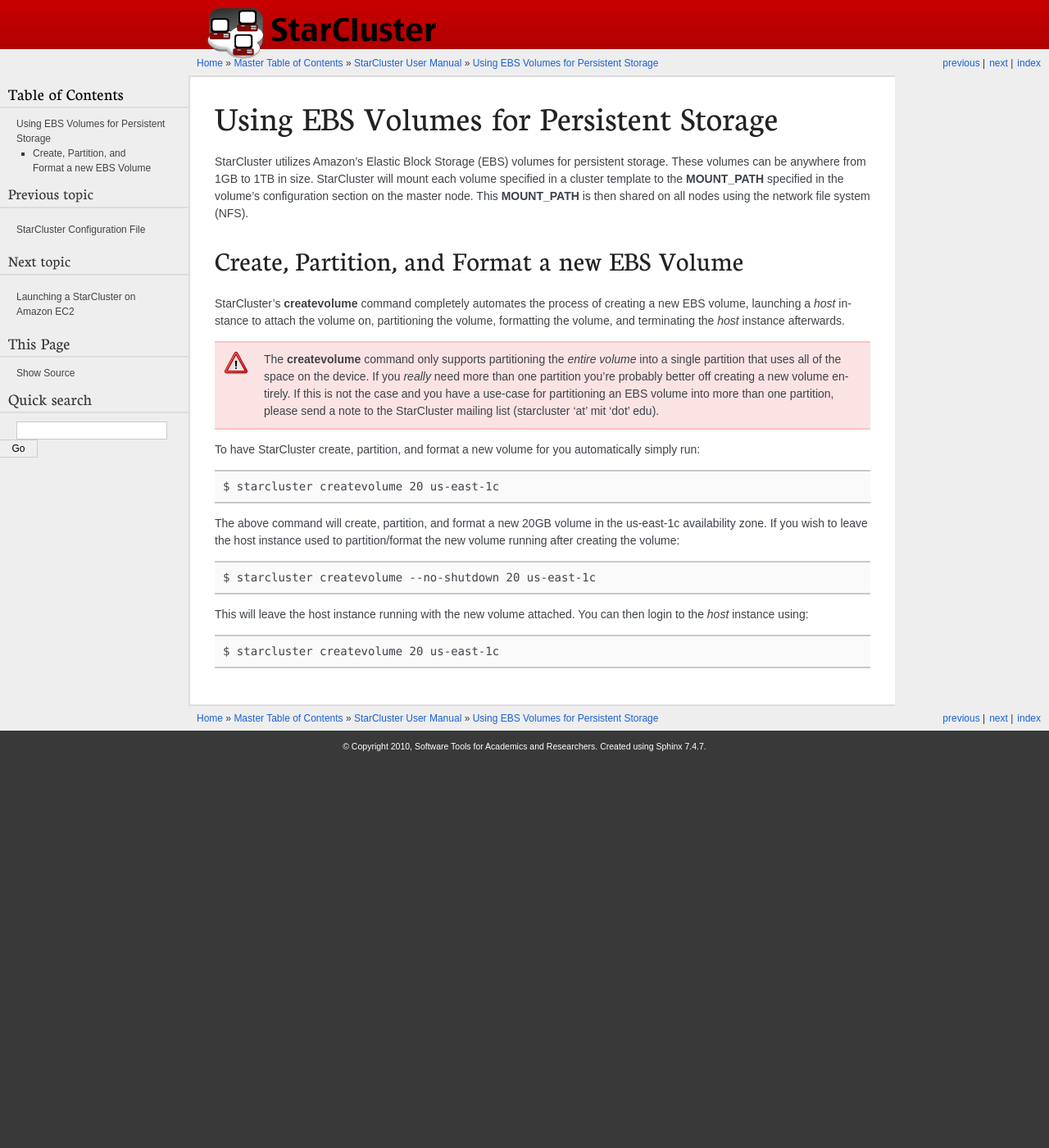
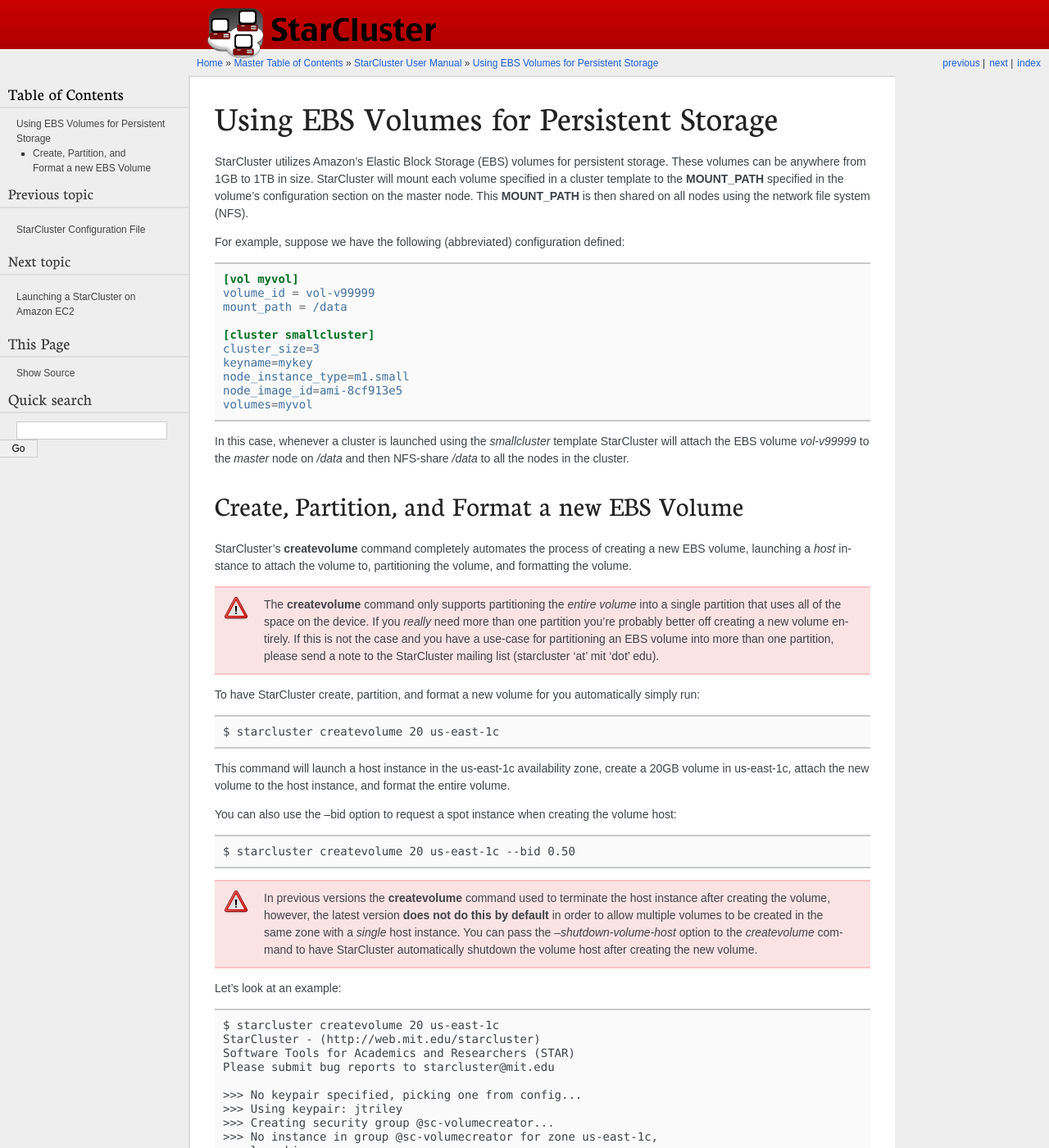
Before and after one commit to jtriley/StarCluster, a Sphinx documentation site: the page built from docs/sphinx/manual/volumes.rst, in a window 1280 px wide and 1400 px high. Shown: the whole window at 82% size. Built offline with Sphinx 7.4.7, drawn with Linux system fonts in a browser that asks for light colours; formulas are drawn with MathJax 3; some of the changed text lies outside the part shown.

Commit message:
docs: update ebs guide with examples and new options

```diff
--- a/docs/sphinx/manual/volumes.rst
+++ b/docs/sphinx/manual/volumes.rst
@@ -7,12 +7,30 @@
 node. This **MOUNT_PATH** is then shared on all nodes using the network file
 system (NFS).
 
+For example, suppose we have the following (abbreviated) configuration defined:
+
+.. code-block:: ini
+
+        [vol myvol]
+        volume_id = vol-v99999
+        mount_path = /data
+
+        [cluster smallcluster]
+        cluster_size=3
+        keyname=mykey
+        node_instance_type=m1.small
+        node_image_id=ami-8cf913e5
+        volumes=myvol
+
+In this case, whenever a cluster is launched using the *smallcluster* template
+StarCluster will attach the EBS volume *vol-v99999* to the *master* node on
+*/data* and then NFS-share */data* to all the nodes in the cluster.
+
 Create, Partition, and Format a new EBS Volume
 ----------------------------------------------
 StarCluster's **createvolume** command completely automates the process of
-creating a new EBS volume, launching a *host* instance to attach the volume on,
-partitioning the volume, formatting the volume, and terminating the *host*
-instance afterwards.
+creating a new EBS volume, launching a *host* instance to attach the volume to,
+partitioning the volume, and formatting the volume.
 
 .. warning::
 
@@ -25,23 +43,127 @@
         (starcluster 'at' mit 'dot' edu).
 
 To have StarCluster create, partition, and format a new volume for you
-automatically simply run:
-
-.. code-block:: none
+automatically simply run: ::
 
         $ starcluster createvolume 20 us-east-1c
 
-The above command will create, partition, and format a new 20GB volume in the
-us-east-1c availability zone.  If you wish to leave the host instance used to
-partition/format the new volume running after creating the volume:
+This command will launch a host instance in the us-east-1c availability zone,
+create a 20GB volume in us-east-1c, attach the new volume to the host instance,
+and format the entire volume.
 
-.. code-block:: none
+You can also use the --bid option to request a spot instance when creating the
+volume host: ::
 
-        $ starcluster createvolume --no-shutdown 20 us-east-1c
+        $ starcluster createvolume 20 us-east-1c --bid 0.50
 
-This will leave the host instance running with the new volume attached. You can
-then login to the *host* instance using:
+.. warning::
 
-.. code-block:: none
+        In previous versions the **createvolume** command used to terminate the
+        host instance after creating the volume, however, the latest version
+        **does not do this by default** in order to allow multiple volumes to
+        be created in the same zone with a *single* host instance. You can pass
+        the *--shutdown-volume-host* option to the *createvolume* command to
+        have StarCluster automatically shutdown the volume host after creating
+        the new volume.
+
+Let's look at an example::
 
         $ starcluster createvolume 20 us-east-1c
+        StarCluster - (http://web.mit.edu/starcluster)
+        Software Tools for Academics and Researchers (STAR)
+        Please submit bug reports to starcluster@mit.edu
+
+        >>> No keypair specified, picking one from config...
+        >>> Using keypair: jtriley
+        >>> Creating security group @sc-volumecreator...
+        >>> No instance in group @sc-volumecreator for zone us-east-1c,
+        >>> launching one now.
+        >>> Waiting for volume host to come up... (updating every 30s)
+        >>> Waiting for open spot requests to become active...
+        1/1 |||||||||||||||||||||||||||||||||||||||||||||||||||||||||||||||||||| 100%
+        >>> Waiting for all nodes to be in a 'running' state...
+        1/1 |||||||||||||||||||||||||||||||||||||||||||||||||||||||||||||||||||| 100%
+        >>> Waiting for SSH to come up on all nodes...
+        1/1 |||||||||||||||||||||||||||||||||||||||||||||||||||||||||||||||||||| 100%
+        >>> Checking for required remote commands...
+        >>> Creating 1GB volume in zone us-east-1c
+        >>> New volume id: vol-2f3a5344
+        >>> Waiting for new volume to become 'available'...
+        >>> Attaching volume vol-2f3a5344 to instance i-fb9ceb95...
+        >>> Formatting volume...
+        mke2fs 1.41.11 (14-Mar-2010)
+        Filesystem label=
+        OS type: Linux
+        Block size=4096 (log=2)
+        Fragment size=4096 (log=2)
+        Stride=0 blocks, Stripe width=0 blocks
+        65536 inodes, 262144 blocks
+        13107 blocks (5.00%) reserved for the super user
+        First data block=0
+        Maximum filesystem blocks=268435456
+        8 block groups
+        32768 blocks per group, 32768 fragments per group
+        8192 inodes per group
+        Superblock backups stored on blocks:
+                32768, 98304, 163840, 229376
+
+        Writing inode tables: done
+        Creating journal (8192 blocks): done
+        Writing superblocks and filesystem accounting information: done
+
+        This filesystem will be automatically checked every 30 mounts or
+        180 days, whichever comes first.  Use tune2fs -c or -i to override.
+        >>> Leaving volume vol-2f3a5344 attached to instance i-fb9ceb95
+        >>> Not terminating host instance i-fb9ceb95
+        *** WARNING - There are still volume hosts running: i-fb9ceb95
+        *** WARNING - Run 'starcluster terminate volumecreator' to terminate
+        *** WARNING - *all* volume host instances once they're no longer needed
+        >>> Creating volume took 7.396 mins
+        >>> Your new 1GB volume vol-2f3a5344 has been created successfully
+
+Notice the warning at the bottom of the above output. StarCluster will leave
+the host instance running with the new volume attached after creating and
+formatting the new volume. This allows multiple volumes to be created in a
+given availability zone without launching a new instance for each volume. To
+see the volume hosts simply run the *listclusters* command: ::
+
+        $ starcluster listclusters volumecreator
+        StarCluster - (http://web.mit.edu/starcluster)
+        Software Tools for Academics and Researchers (STAR)
+        Please submit bug reports to starcluster@mit.edu
+
+        -------------------------------------------------
+        volumecreator (security group: @sc-volumecreator)
+        -------------------------------------------------
+        Launch time: 2011-06-13 13:51:25
+        Uptime: 00:02:09
+        Zone: us-east-1c
+        Keypair: mykey
+        EBS volumes: N/A
+        Cluster nodes:
+            volhost-us-east-1c running i-fd9clb9z  (spot sir-2a8zb4lr)
+        Total nodes: 1
+
+From the above example we see that we have a volume-host in us-east-1c called
+*volhost-us-east-1c*. Any volumes that were created will still be attached to the
+volume host until you terminate the *volumecreator* cluster. If you'd rather
+detach the volume after it's been successfully created use the
+*--detach-volume* (-d) option: ::
+
+        $ starcluster createvolume --detach-volume 20 us-east-1c
+
+You can login to a volume host instance using: ::
+
+        $ starcluster sshnode volumecreator volhost-us-east-1c
+
+After logging in you can inspect the volume, upload data, etc.  When you're
+done using the volumecreator cluster don't forget to terminate it::
+
+        $ starcluster terminate volumecreator
+
+If you'd rather avoid having to terminate the volumecreator each time you can
+pass the *--shutdown-volume-host (-s)* option to the *createvolume* command to
+have StarCluster automatically terminate the host-instance after successfully
+creating the new volume: ::
+
+        $ starcluster createvolume --shutdown-volume-host 20 us-east-1c
```
